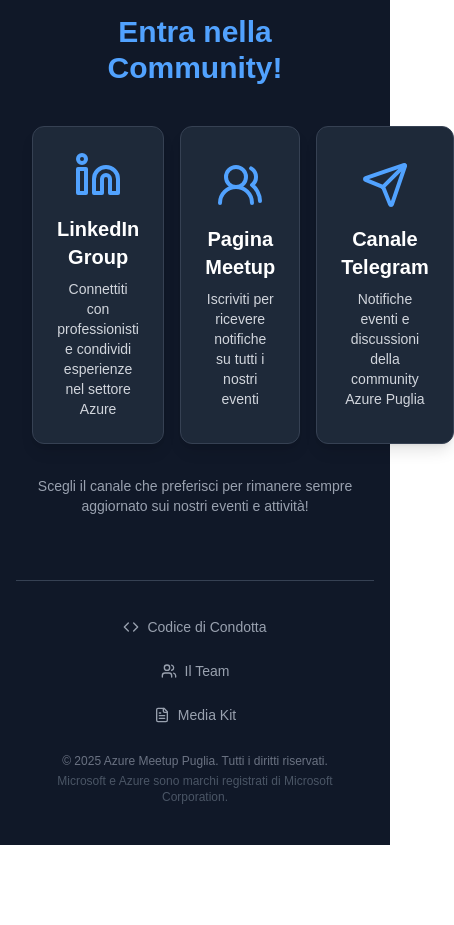
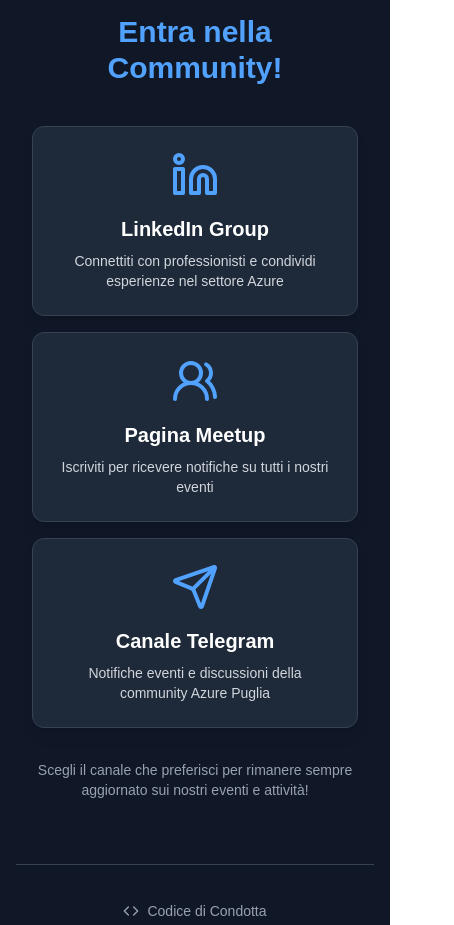
Before and after one commit to azure-meetup-puglia/azure-meetup-puglia.github.io, a Next.js app in the folder amp/: page / in a window 390 px wide. Shown: the part 2880-3805 px from the top of the page, 454 px wide, since content can reach past the window. Before the commit the page ends 3725 px from the top, so only its background shows below. Built offline with nearby package versions, Linux system fonts and the light colour scheme.

Commit message:
imrpovement mobile ui

```diff
--- a/amp/pages/index.tsx
+++ b/amp/pages/index.tsx
@@ -82,8 +82,8 @@
       <Head>
         {/* Meta Tags Essenziali */}
         < title > Azure Meetup Puglia | Community Cloud Microsoft Azure - Bari, Lecce, Brindisi</title >
-        <meta name="description" content="Community pugliese dedicata a Microsoft Azure. Meetup tecnici, networking e formazione cloud per professionisti IT in Puglia. Eventi a Bari, Lecce, Brindisi." />
-        <meta name="keywords" content="Azure Meetup Puglia, Microsoft Azure User Group, Cloud Computing, Bari, Brindisi, Foggia, Lecce, Taranto, Barletta, Andria, Trani, Community Tech, DevOps, AI, Machine Learning, Software development, Programming, Coding" />
+        <meta name="description" content="Community tech pugliese dedicata a Microsoft Azure. Meetup tecnici, networking e formazione cloud per professionisti IT in Puglia. Eventi a Bari, Lecce, Brindisi." />
+        <meta name="keywords" content="Azure Meetup Puglia, Microsoft Azure User Group, Cloud Computing, Bari, Brindisi, Foggia, Lecce, Taranto, Barletta, Andria, Trani, Community Tech, Tecnologia, DevOps, AI, Machine Learning, Software development, Programming, Coding" />
         <meta name="author" content="Azure Meetup Puglia" />
         <meta name="robots" content="index, follow, max-image-preview:large" />
         <meta name="viewport" content="width=device-width, initial-scale=1.0" />
@@ -270,9 +270,16 @@
             <h2 id="unisciti-title" className="text-3xl font-semibold text-center mb-10 text-blue-400">
               Entra nella Community!
             </h2>
-            <div className="flex justify-between items-stretch gap-4">
-              {communityLinks.map((link) => (
-                <div key={link.title} className="flex-1">
+            <div className="grid grid-cols-1 sm:grid-cols-2 lg:grid-cols-3 gap-4 max-w-5xl mx-auto">
+              {communityLinks.map((link, index) => (
+                <div
+                  key={link.title}
+                  className={`${
+                    communityLinks.length === 3 && index === 2
+                      ? 'sm:col-span-2 sm:max-w-md sm:mx-auto lg:col-span-1 lg:max-w-none'
+                      : ''
+                  }`}
+                >
                   <LinkCard {...link} />
                 </div>
               ))}
```
Also changed, not shown: amp/public/img/Azure_Meetup_Puglia_Logo.png (added), amp/public/img/azure-meetup-puglia-logo1.png (deleted).
